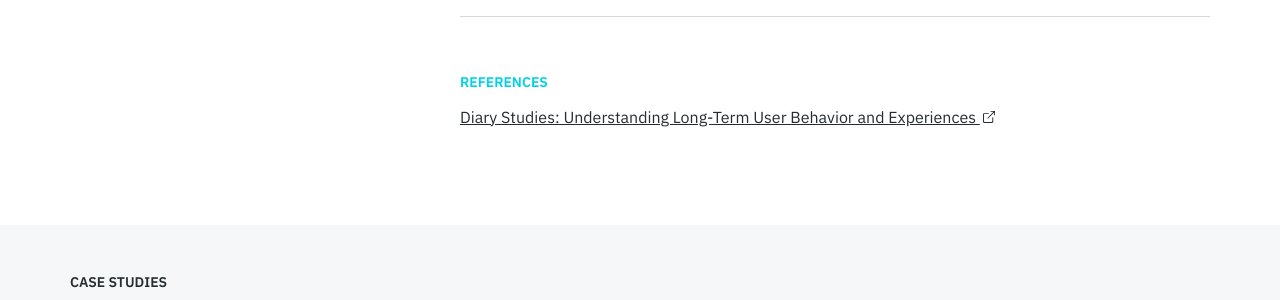
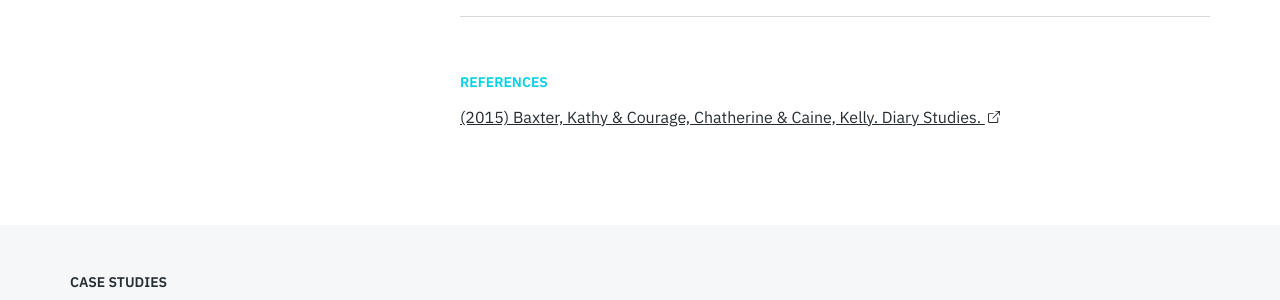
Before and after one commit to service-design-tools/sdt-website, a Jekyll site: the page built from _tools/diary-study.md, in a window 1280 px wide and 900 px high, scrolled down 928 px. Shown: the part 153-453 px from the top of the window. Built offline with Jekyll 4.4.1, drawn with Linux system fonts in a browser that asks for light colours.

Commit message:
Update tool “diary-study”

```diff
--- a/_tools/diary-study.md
+++ b/_tools/diary-study.md
@@ -46,7 +46,7 @@ reminder: >-
   play with it.
 template: {}
 references:
-  - link: 'https://www.nngroup.com/articles/diary-studies/'
-    name: 'Diary Studies: Understanding Long-Term User Behavior and Experiences'
+  - link: 'https://www.researchgate.net/publication/300482737_Diary_Studies'
+    name: '(2015) Baxter, Kathy & Courage, Chatherine & Caine, Kelly. Diary Studies. '
 ---
 The diary study is a research method inspired by cultural probes, in which participants are asked to monitor and report specific data over a defined period of time. The diary can be analog or digital, request to simply log specific information or even take photos and videos. It could help with remote research, and facilitate self-reflection prior to an in-depth interview.
```
